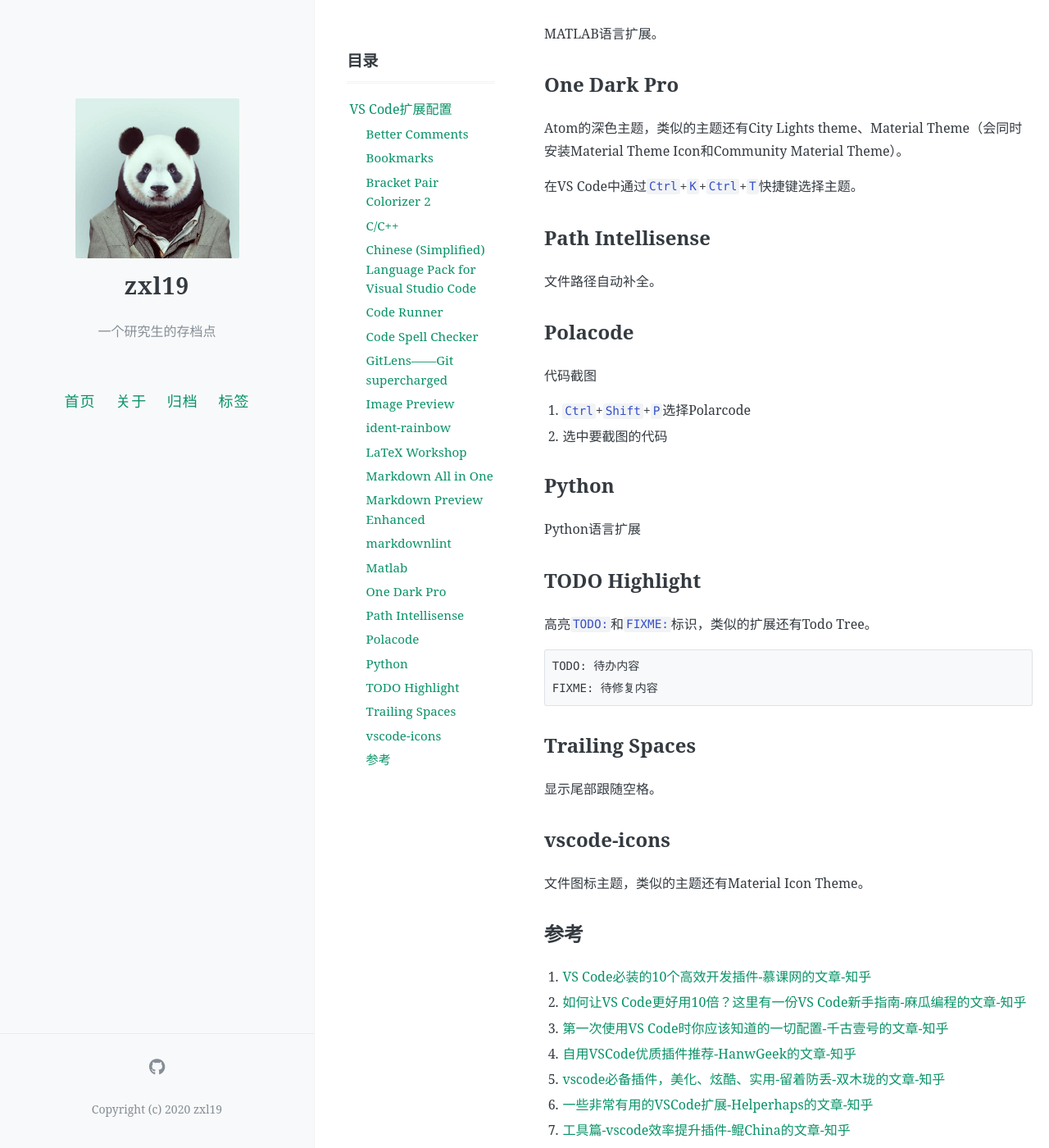
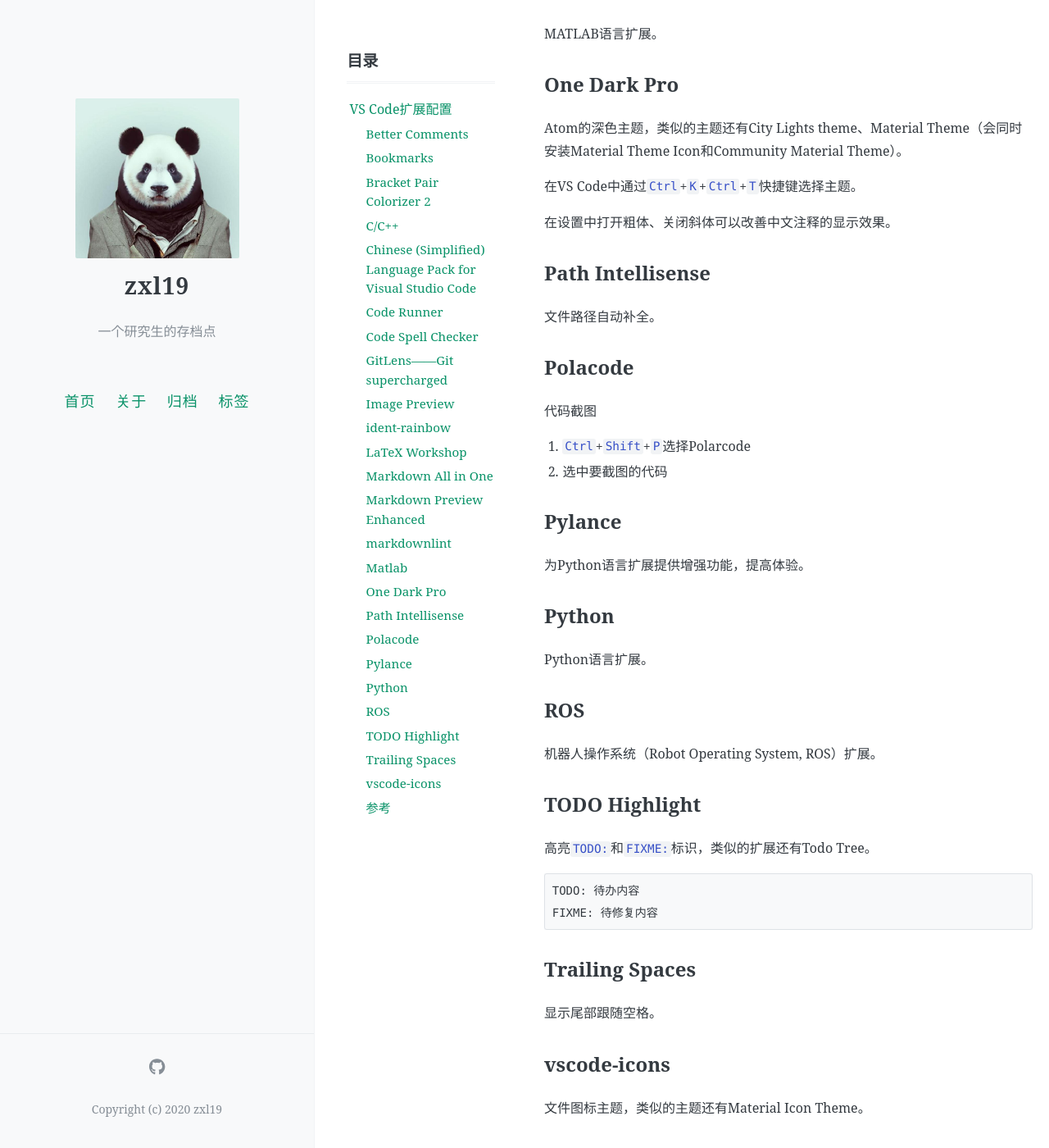
Before and after one commit to zxl19/zxl19.github.io, a Jekyll site: the page built from _posts/2020-06-03-VSCode-extension.md, in a window 1280 px wide and 1400 px high, scrolled down 2150 px. Shown: the whole window at 82% size. Built offline with Jekyll 4.4.1, drawn with Linux system fonts in a browser that asks for light colours; comment, search, counter and statistics services are not loaded; some of the changed text lies outside the part shown.

Commit message:
Update 2020-06-03-VSCode-extension.md

```diff
--- a/_posts/2020-06-03-VSCode-extension.md
+++ b/_posts/2020-06-03-VSCode-extension.md
@@ -91,6 +91,8 @@ Atom的深色主题，类似的主题还有City Lights theme、Material Theme（
 
 在VS Code中通过`Ctrl`+`K`+`Ctrl`+`T`快捷键选择主题。
 
+在设置中打开粗体、关闭斜体可以改善中文注释的显示效果。
+
 ## Path Intellisense
 
 文件路径自动补全。
@@ -102,9 +104,17 @@ Atom的深色主题，类似的主题还有City Lights theme、Material Theme（
 1. `Ctrl`+`Shift`+`P`选择Polarcode
 2. 选中要截图的代码
 
+## Pylance
+
+为Python语言扩展提供增强功能，提高体验。
+
 ## Python
 
-Python语言扩展
+Python语言扩展。
+
+## ROS
+
+机器人操作系统（Robot Operating System, ROS）扩展。
 
 ## TODO Highlight
 
@@ -134,3 +144,4 @@ FIXME: 待修复内容
 7. [工具篇-vscode效率提升插件-鲲China的文章-知乎](https://zhuanlan.zhihu.com/p/73452541)
 8. [那些你应该考虑卸载的VSCode扩展-余腾靖的文章-知乎](https://zhuanlan.zhihu.com/p/125773296)
 9. [VSCode插件大全｜VSCode高级玩家之第二篇-三钻的文章-知乎](https://zhuanlan.zhihu.com/p/136428397)
+10. [微软再出神器，这次终于对Python下手了！-Jackpop的文章-知乎](https://zhuanlan.zhihu.com/p/154108630)
```
